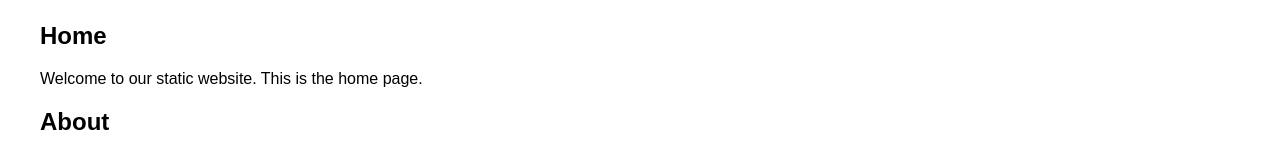
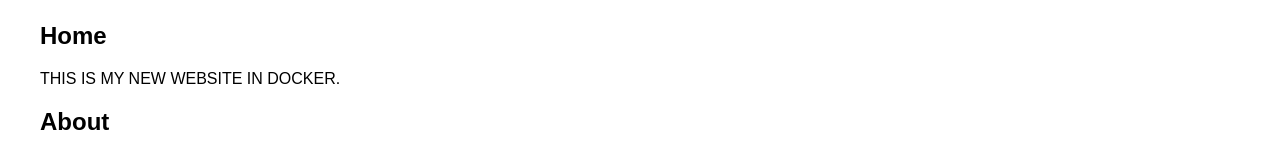
Before and after one commit to SUJANDEMO/Jenkins_Docker_repo, a plain HTML site: page index.html in a window 1280 px wide. Shown: the part 295-451 px from the top of the page. Drawn offline with Linux system fonts and the light colour scheme.

Commit message:
Update index.html

```diff
--- a/index.html
+++ b/index.html
@@ -58,7 +58,7 @@
 
     <section>
         <h2 id="home">Home</h2>
-        <p>Welcome to our static website. This is the home page.</p>
+        <p> THIS IS MY NEW WEBSITE IN DOCKER.</p>
 
         <h2 id="about">About</h2>
         <p>Learn more about our company and what we do.</p>
```
